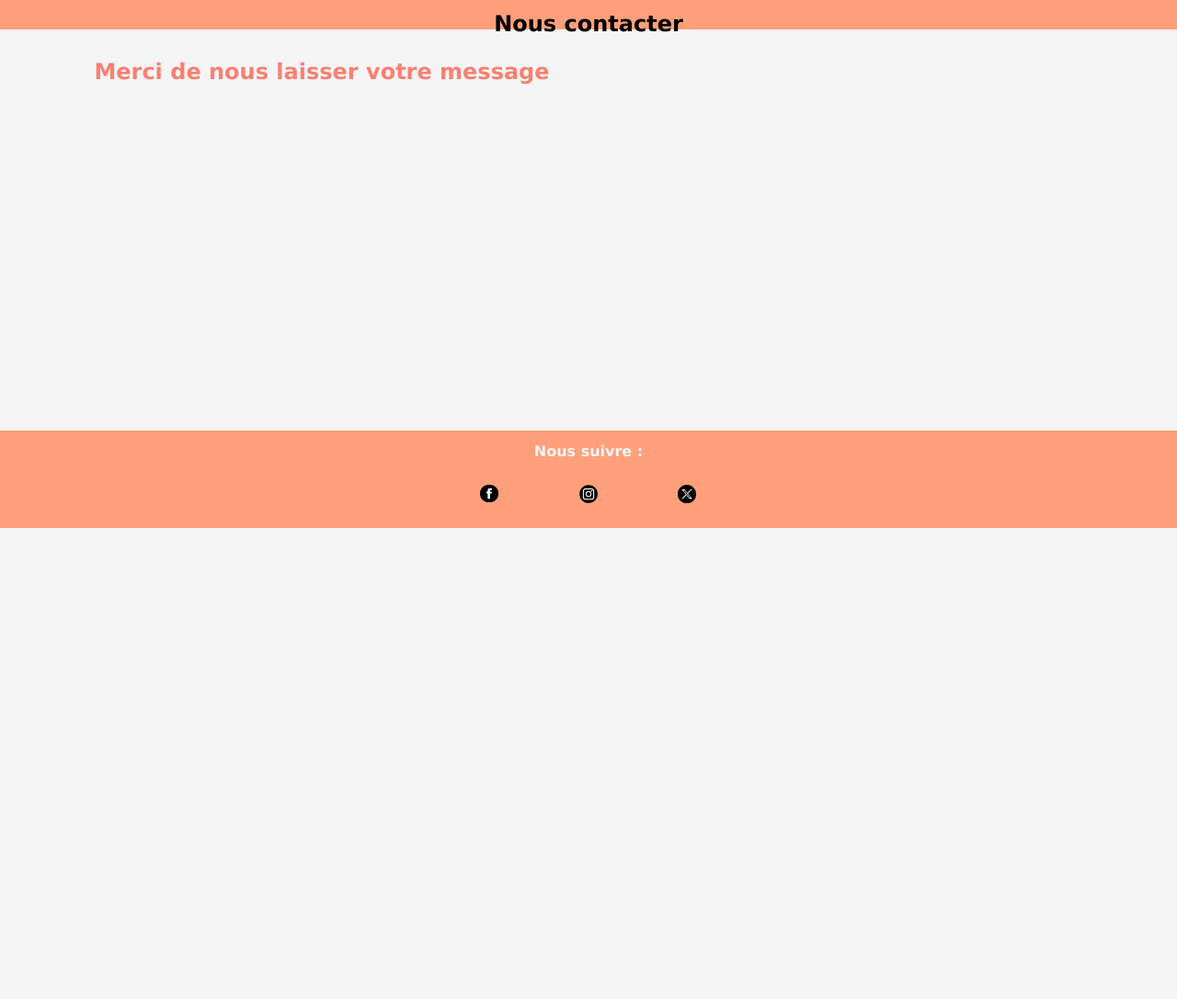
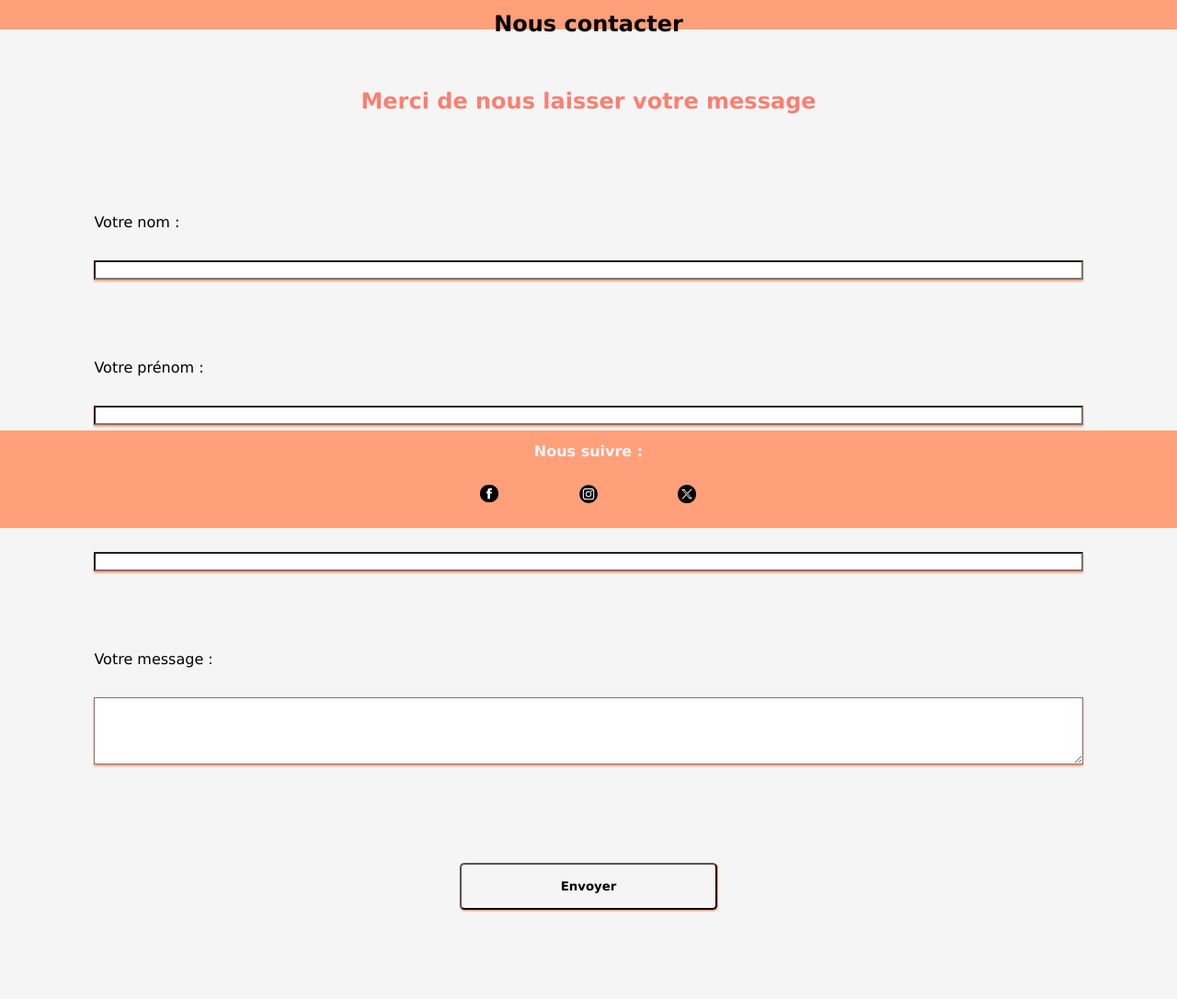
Before and after one commit to Belywen/Site_expo_ephemere, a PHP site: page /html/contact.html in a window 1280 px wide. Shown: the part 226-1312 px from the top of the page at 92% size. Before the commit the page ends 800 px from the top, so only its background shows below. Run offline with PHP 8.4, Linux system fonts and the light colour scheme; some web fonts are replaced.

Commit message:
Mep contact

```diff
--- /dev/null
+++ b/css/styles_contact.css
@@ -0,0 +1,34 @@
+h2 {
+    text-align: center;
+    padding-bottom: 2%;
+}
+
+form {
+    display: grid;
+}
+
+label {
+    padding: 8% 0%  3% 0%;
+}
+
+input, textarea {
+    box-shadow: 0px 2px 2px 0px  rgb(255, 160, 122);
+}
+
+textarea {
+    height: 5em;
+}
+
+.buttonEnv {
+    text-align: center;
+}
+
+.btnEnvoyer {
+    background-color:  whitesmoke;
+    border-radius: 5px;
+    padding: 1.5% 10%;
+    margin: 10% 0%  3% 0%;
+    color: black;
+    font-weight: bold;
+    box-shadow: 0.5px 1px 1px 0.5px  rgb(255, 160, 122);
+}
--- a/css/styles_gen.css
+++ b/css/styles_gen.css
@@ -99,7 +99,7 @@ ul li a:hover {
 .blockPrinc {
     display: grid;
     grid-template-columns: repeat(5, 1fr);
-    grid-template-rows: repeat(2, 2em);
+    grid-template-rows: repeat(3, 2em);
 }
 
 .bande {
--- a/html/contact.html
+++ b/html/contact.html
@@ -6,7 +6,7 @@
     <meta name="viewport" content="width=device-width, initial-scale=1.0">
     <link href="../css/styles_gen.css" rel="stylesheet">
     <link href="../css/styles_gen_others.css" rel="stylesheet">
-    <link href="../css/styles_tickets.css" rel="stylesheet">
+    <link href="../css/styles_contact.css" rel="stylesheet">
     <script src="../js/script_burger.js" defer></script>
     <title>Cinéma Production</title>
 </head>
@@ -41,10 +41,23 @@
             <h1>Nous contacter</h1>
         </section>
 
-        <section class="block blocTickets">
+        <section class="block blockmessage">
             <h2>Merci de nous laisser votre message</h2>
             <form action="traitement.php" method="post">
+                    <label for="name">Votre nom :</label>
+                    <input id="name" type="text" value="" size="35">
 
+                    <label for="firstName">Votre prénom :</label>
+                    <input id="firstName" type="text" value="" size="35">
+
+                    <label for="email">Votre email :</label>
+                    <input id="email" type="email" name="email" size="35" required>
+
+                    <label for="message">Votre message :</label>
+                    <textarea id="textarea" name="textarea" placeholder="Rédigez votre texte">
+                    </textarea>
+
+                <p class="buttonEnv"><input class="btnEnvoyer" type="submit" value="Envoyer"></p>
             </form>
         </section>
     </main>
--- a/index.html
+++ b/index.html
@@ -46,7 +46,7 @@
             </section>
 
             <section class="block">
-                <h1>Les camps d'Algérie</h1>
+                <h1 class="titrePrinc">Les camps d'Algérie</h1>
                 <article>
                     Lorem ipsum dolor sit amet, consectetur
                     adipisicing elit. Nostrum veniam assumenda
```
Also changed, not shown: css/styles.css (+23 -14 lines).
